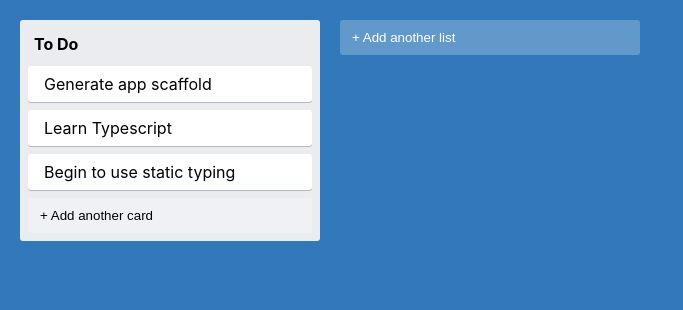
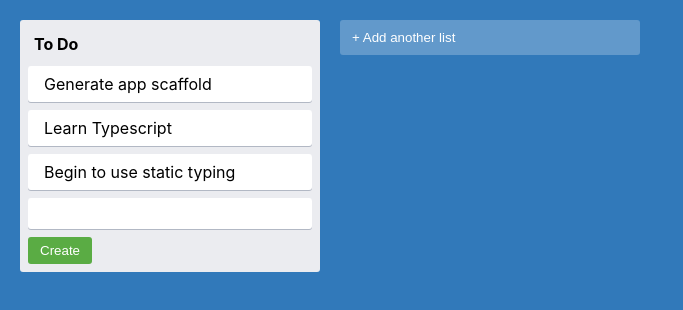
Before and after one commit to stallionunleashed79/trello-application, a React (Create React App) app: page / in a window 1280 px wide. Both pictures are taken after a click on the button "+ Add another card". Shown: the top 310 px of the page, without its empty margins (0-683 px from the left). Built offline with nearby package versions, Linux system fonts and the light colour scheme.

Commit message:
Implemented the add new item form component

```diff
--- a/src/components/AddNewItem.tsx
+++ b/src/components/AddNewItem.tsx
@@ -1,16 +1,21 @@
 import { useState } from 'react';
 import { AddItemButton } from '../styles';
+import { NewItemForm } from './NewItemForm';
 
 type AddNewItemProps = {
-    onAdd?: (text: string) => void;
+    onAdd: (text: string) => void;
     toggleButtonText: string;
     dark?: boolean;
 }
 
 export const AddNewItem = ({ onAdd, toggleButtonText, dark }: AddNewItemProps ) => {
     const [ showForm, setShowForm ] = useState(false);
+    const handleOnAdd = (text: string) => {
+        onAdd(text);
+        setShowForm(false);
+    }
     if (showForm) {
-
+      return <NewItemForm onAdd={(text) => handleOnAdd(text)}/>
     }
     return <AddItemButton dark={dark} onClick={() => setShowForm(true)}>{toggleButtonText}</AddItemButton>
 }
--- /dev/null
+++ b/src/components/NewItemForm.tsx
@@ -0,0 +1,17 @@
+import { useState } from 'react';
+import { NewItemButton, NewItemFormContainer, NewItemInput } from '../styles';
+
+type NewItemFormProps = {
+    onAdd: (text: string) => void;
+}
+
+export const NewItemForm = ({ onAdd }: NewItemFormProps) => {
+    const [text, setText] = useState('');
+
+    return (
+        <NewItemFormContainer>
+            <NewItemInput value={text} onChange={e => setText(e.target.value)}/>
+            <NewItemButton onClick={() => onAdd(text)}>Create</NewItemButton>
+        </NewItemFormContainer>
+    )
+}
--- a/src/styles.ts
+++ b/src/styles.ts
@@ -54,3 +54,29 @@
     background-color: #ffffff52;
  }
 `
+
+export const NewItemFormContainer = styled.div`
+ max-width: 300px;
+ display: flex;
+ flex-direction: column;
+ width: 100%;
+ align-items: flex-start;
+`
+
+export const NewItemButton = styled.button`
+ background-color: #5aac44;
+ border-radius: 3px;
+ border: none;
+ box-shadow: none;
+ color: #fff;
+ padding: 6px 12px;
+ text-align: center;
+`
+export const NewItemInput = styled.input`
+ border-radius: 3px;
+ border: none;
+ box-shadow: #091e4240 0px 1px 0px 0px;
+ margin-bottom: 0.5rem;
+ padding: 0.5rem 1rem;
+ width: 100%;
+`
```
